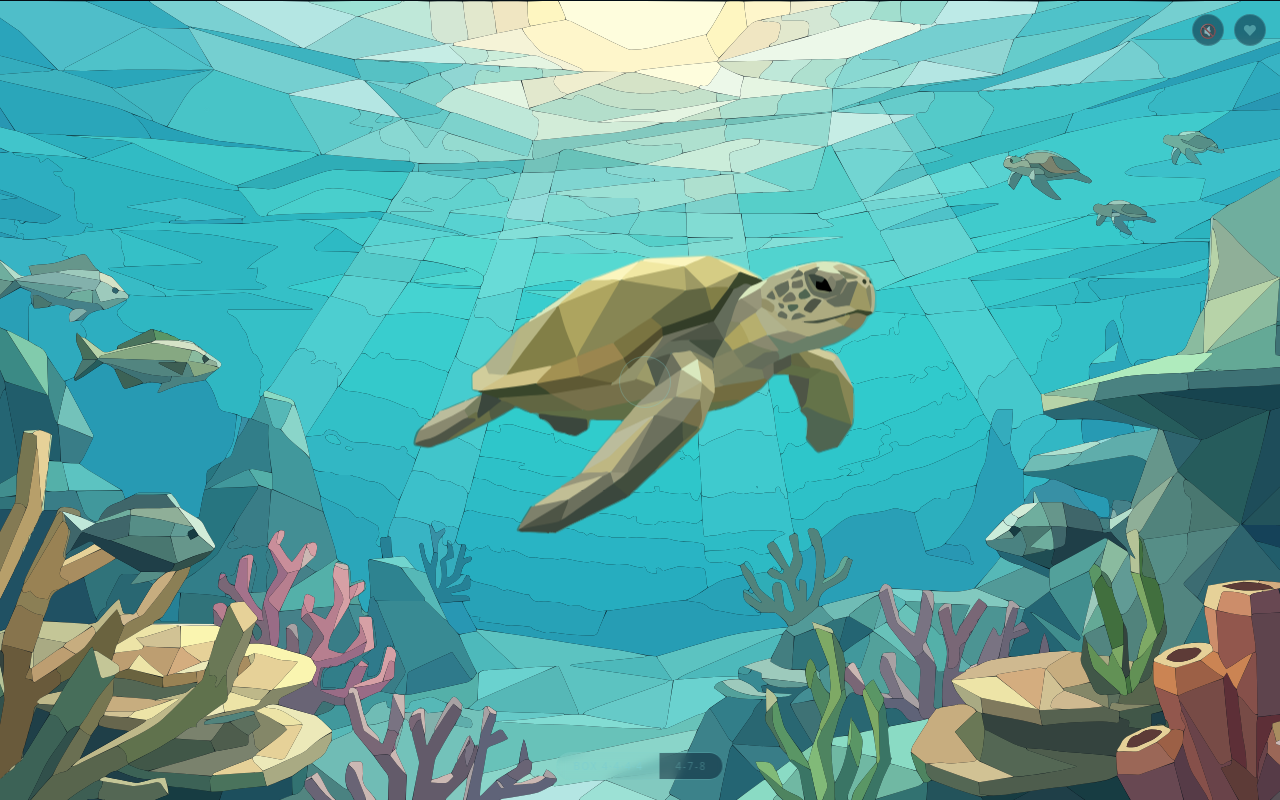
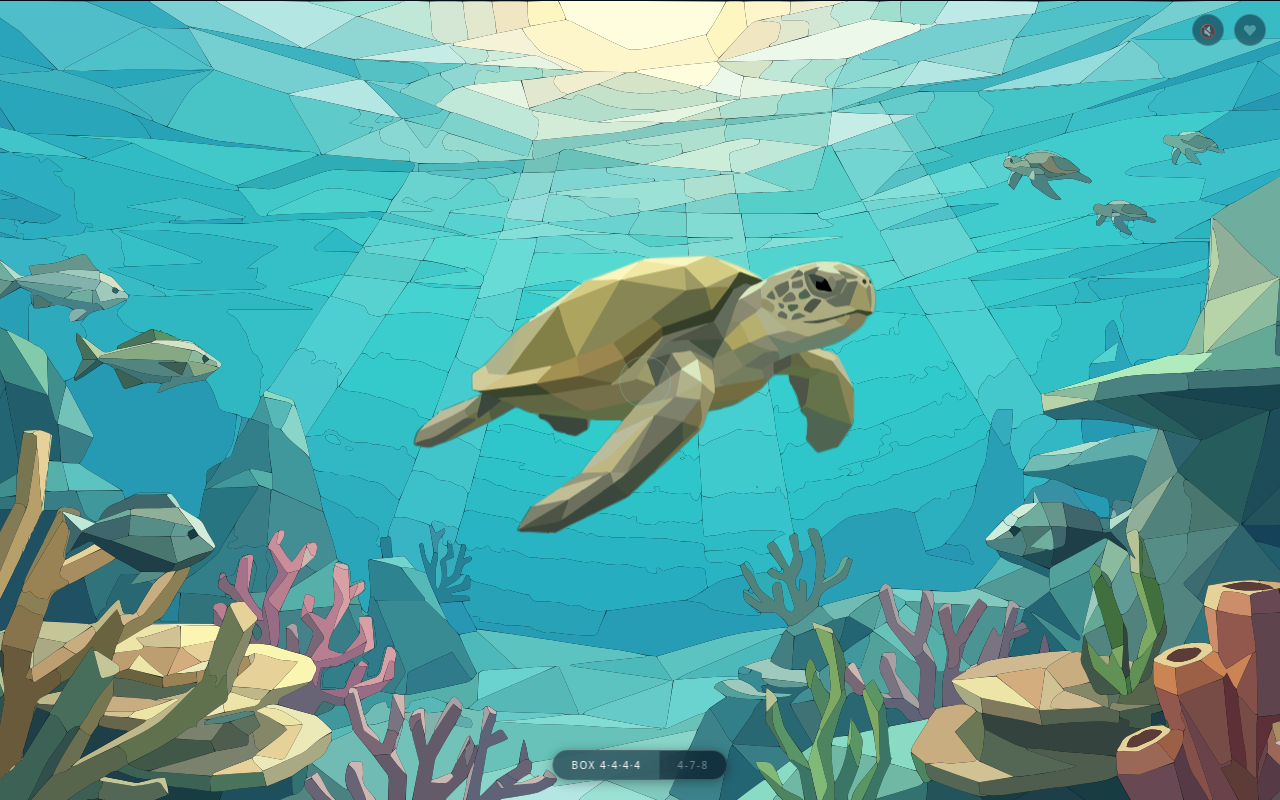
Before and after one commit to MissaDavid/glide, a React (Vite) app: page / in a window 1280 px wide. Built offline with nearby package versions, Linux system fonts and the light colour scheme.

Commit message:
fix: improve pattern pill contrast against colorful sea background
Darker opaque background, stronger blur, white text, drop shadow.

Co-Authored-By: Claude Sonnet 4.6 <noreply@anthropic.com>

```diff
--- a/src/components/Controls/Controls.css
+++ b/src/components/Controls/Controls.css
@@ -39,25 +39,26 @@
   left: 50%;
   transform: translateX(-50%);
   display: flex;
-  border: 1px solid rgba(126, 207, 207, 0.2);
+  border: 1px solid rgba(255, 255, 255, 0.18);
   border-radius: 20px;
   overflow: hidden;
-  backdrop-filter: blur(4px);
+  backdrop-filter: blur(12px);
+  background: rgba(4, 20, 36, 0.72);
+  box-shadow: 0 2px 12px rgba(0, 0, 0, 0.35);
   z-index: 50;
 }
 
 .pattern-option {
-  padding: 6px 16px;
+  padding: 7px 18px;
   font-size: 10px;
   letter-spacing: 1.5px;
-  color: rgba(126, 207, 207, 0.35);
+  color: rgba(255, 255, 255, 0.45);
   cursor: pointer;
-  background: rgba(6, 26, 46, 0.5);
   transition: color 0.2s, background 0.2s;
   user-select: none;
 }
 
 .pattern-option.selected {
-  color: rgba(126, 207, 207, 0.85);
-  background: rgba(126, 207, 207, 0.1);
+  color: #fff;
+  background: rgba(126, 207, 207, 0.2);
 }
```
